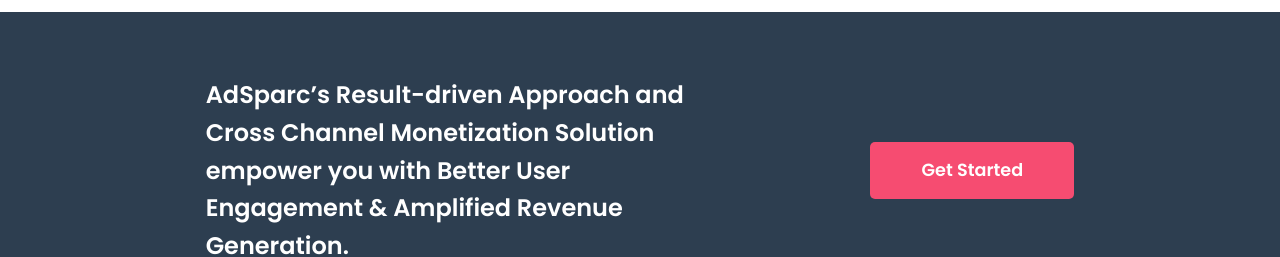
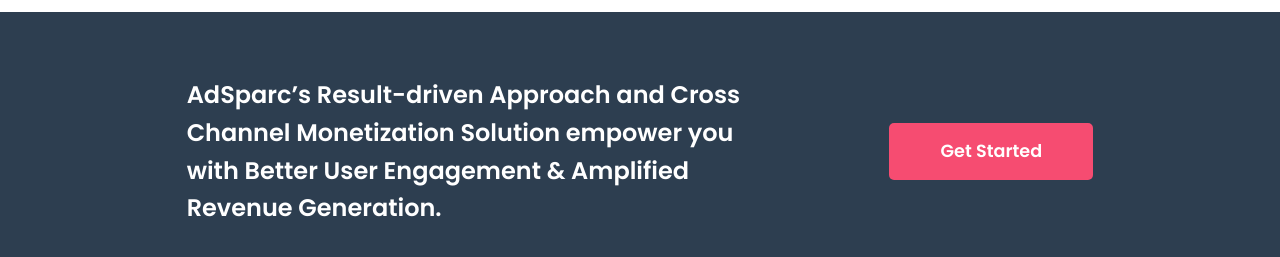
Before and after one commit to arvind-adsparc/cpmcalculators, a Next.js app: page / in a window 1280 px wide. Shown: the part 1400-1657 px from the top of the page. Built offline with nearby package versions, Linux system fonts and the light colour scheme.

Commit message:
basic styling changes

```diff
--- a/styles/AboutCPM.module.scss
+++ b/styles/AboutCPM.module.scss
@@ -25,9 +25,12 @@
       height: 15px;
       position: absolute;
       bottom: 0;
-      left: 15px;
       width: 120px;
       z-index: -1;
+
+      @media only screen and (min-width: variables.$desktopSmall) {
+        left: 15px;
+      }
     }
   }
 
@@ -69,7 +72,9 @@
   }
 
   .aboutText {
-    width: 60%;
+    @media only screen and (min-width: variables.$desktopSmall) {
+      width: 60%;
+    }
   }
 
   .imageDiv {
--- a/styles/CTABar.module.scss
+++ b/styles/CTABar.module.scss
@@ -25,8 +25,12 @@
     font-size: 0.9rem;
     text-align: center;
 
+    @media only screen and (min-width: variables.$tabMedium) {
+      font-size: 1.3rem;
+    }
+
     @media only screen and (min-width: variables.$desktopSmall) {
-      width: 45%;
+      width: 50%;
       text-align: initial;
       font-size: 1.5rem;
       font-weight: variables.$medium;
@@ -36,6 +40,8 @@
   }
 
   .cta {
+    display: flex;
+    justify-content: center;
     @media only screen and (min-width: variables.$desktopSmall) {
       width: fit-content;
     }
--- a/styles/HeroHome.module.scss
+++ b/styles/HeroHome.module.scss
@@ -67,7 +67,7 @@
     display: none;
     text-align: center;
 
-    @media only screen and (min-width: variables.$desktopSmall) {
+    @media only screen and (min-width: variables.$tabMedium) {
       display: block;
       h3 {
         font-size: 1.1rem;
```
